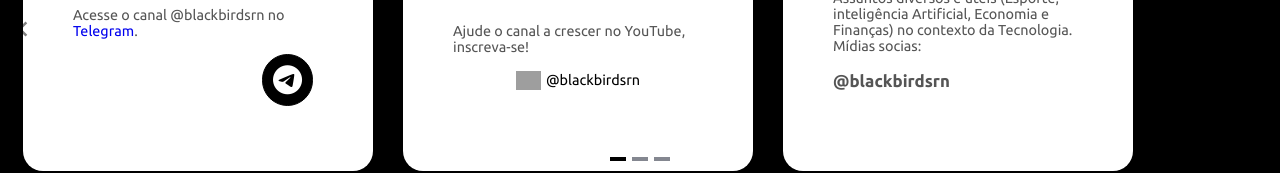
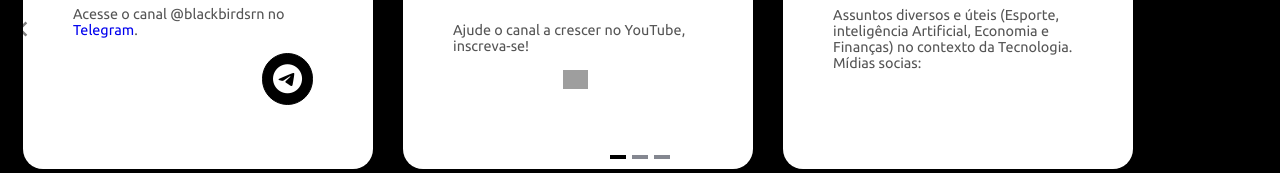
Before and after one commit to blackbirdsrn/blackbirdsrn.github.io, a Vue app: page / in a window 1280 px wide. Shown: the part 482-655 px from the top of the page. Built offline with nearby package versions, Linux system fonts and the light colour scheme; grey boxes are pictures that could not be loaded.

Commit message:
fix: remove @ in Messages - TtsComponent

```diff
--- a/src/components/TtsComponent.vue
+++ b/src/components/TtsComponent.vue
@@ -40,7 +40,7 @@
     data() {
       return {
         messages: [
-          { message_id: "#tech", text: this.$t('telegram') },
+          { message_id: "#tech", text: this.$t('telegram', { blackbird: '@blackbirdsrn' }) },
           { message_id: "#youtube", text: this.$t('youtube') },
           { message_id: "", text: this.$t('medias') },
         ],
@@ -58,7 +58,7 @@
         },
         updateMessages() {
             // Atualiza as traduções das mensagens
-            this.messages[0].text = this.$t('telegram');
+            this.messages[0].text = this.$t('telegram', { blackbird: '@blackbirdsrn' });
             this.messages[1].text = this.$t('youtube');
             this.messages[2].text = this.$t('medias');
 
--- a/src/main.js
+++ b/src/main.js
@@ -7,11 +7,11 @@ import router from './router'
 // Defina as traduções para cada idioma
 const messages = {
   en: {
-    telegram: "Access the channel @blackbirdsrn on <a href='https://t.me/ LjTe1cdGQEs5OTcx' target='_blank'>Telegram</a>. <br><button class='email-btn'><a href='t.me/ LjTe1cdGQEs5OTcx' target='_blank'> <i class='fab fa-telegram-plane' style='font-size:30px'> </i></a></button>",
-    youtube: "Help the channel grow on YouTube, subscribe! <br><br><a style='color:black; display:flex; align-items:center; justify-content: center'color:black;  href='https://youtube.com/@blackbirdsrn?sub_confirmation=1'><img src='https://cdn-icons-png.flaticon.com/512/1384/1384060.png' width='30px' style='padding-right:5px'/> @blackbirdsrn</a>",
-    medias: "Diverse and useful topics (Sports, Artificial Intelligence, Economy, and Finance) in the context of Technology. Social media: <h3>@blackbirdsrn</h3>",
+    telegram: "Access the channel {blackbird}srn on <a href='https://t.me/ LjTe1cdGQEs5OTcx' target='_blank'>Telegram</a>. <br><button class='email-btn'><a href='t.me/ LjTe1cdGQEs5OTcx' target='_blank'> <i class='fab fa-telegram-plane' style='font-size:30px'> </i></a></button>",
+    youtube: "Help the channel grow on YouTube, subscribe! <br><br><a style='color:black; display:flex; align-items:center; justify-content: center'color:black;  href='https://youtube.com/{blackbird}?sub_confirmation=1'><img src='https://cdn-icons-png.flaticon.com/512/1384/1384060.png' width='30px' style='padding-right:5px'/> {blackbird}</a>",
+    medias: "Diverse and useful topics (Sports, Artificial Intelligence, Economy, and Finance) in the context of Technology. Social media: <h3>{blackbird}</h3>",
     principaisvids: "Principais vídeos",
-    badgeia: "@blackbirdsrn",
+    badgeia: "{blackbird}",
     google: "Google connects its AI assistant (Gemini) with Spotify.",
     googlesummary: "Google Gemini, the AI assistant, now integrates with Spotify on Android devices. Users can play music using voice commands in English, searching by title, artist, album, or playlist. The integration requires linking Google and Spotify accounts and prioritizes the last music service used. It is the second non-Google app enabled for Gemini.",
     glb: "Mentes Digitais: Série sobre Inteligência Artificial",
@@ -20,11 +20,11 @@ const messages = {
     bitcoinsummary: "This Infomoney guide covers the history of Bitcoin, the first cryptocurrency, created by Satoshi Nakamoto. It explains its decentralized peer-to-peer operation, mining (transaction validation with BTC rewards), purchasing methods (exchanges, ETFs, funds), the differences between Bitcoin and centralized digital currencies, and its volatility. Despite the creator's anonymity, the blockchain's security and investment potential are highlighted, but the high risk is also emphasized.",
   },
   pt: {
-    telegram: "Acesse o canal @blackbirdsrn no <a href='https://t.me/ LjTe1cdGQEs5OTcx' target='_blank'>Telegram</a>. <br><button class='email-btn'><a href='https://t.me/ LjTe1cdGQEs5OTcx' target='_blank'> <i class='fab fa-telegram-plane' style='font-size:30px'> </i></a></button>",
-    youtube: "Ajude o canal a crescer no YouTube, inscreva-se! <br><br><a style='color:black; display:flex; align-items:center; justify-content: center'color:black;  href='https://youtube.com/@blackbirdsrn?sub_confirmation=1'><img src='https://cdn-icons-png.flaticon.com/512/1384/1384060.png' width='30px' style='padding-right:5px'/> @blackbirdsrn</a>",
-    medias: "Assuntos diversos e úteis (Esporte, inteligência Artificial, Economia e Finanças) no contexto da Tecnologia.  Mídias socias: <h3>@blackbirdsrn</h3>",
+    telegram: "Acesse o canal {blackbird} no <a href='https://t.me/ LjTe1cdGQEs5OTcx' target='_blank'>Telegram</a>. <br><button class='email-btn'><a href='https://t.me/ LjTe1cdGQEs5OTcx' target='_blank'> <i class='fab fa-telegram-plane' style='font-size:30px'> </i></a></button>",
+    youtube: "Ajude o canal a crescer no YouTube, inscreva-se! <br><br><a style='color:black; display:flex; align-items:center; justify-content: center'color:black;  href='https://youtube.com/{blackbird}?sub_confirmation=1'><img src='https://cdn-icons-png.flaticon.com/512/1384/1384060.png' width='30px' style='padding-right:5px'/> {blackbird}</a>",
+    medias: "Assuntos diversos e úteis (Esporte, inteligência Artificial, Economia e Finanças) no contexto da Tecnologia.  Mídias socias: <h3>{blackbird}</h3>",
     principaisvids: "Principais vídeos",
-    badgeia: "@blackbirdsrn",
+    badgeia: "{blackbird}",
     google: "Google conecta seu assistente de IA (Gemini) com o Spotify.",
     googlesummary: "O Google Gemini, assistente de IA, agora integra o Spotify em aparelhos Android.  Usuários podem reproduzir músicas via comandos de voz em inglês, buscando por título, artista, álbum ou playlist.  A integração exige vincular contas Google e Spotify, e prioriza o último serviço de música usado.  É o segundo aplicativo que não é do Google habilitado ao Gemini.",
     glb: "Mentes Digitais: Série sobre Inteligência Artificial",
```
